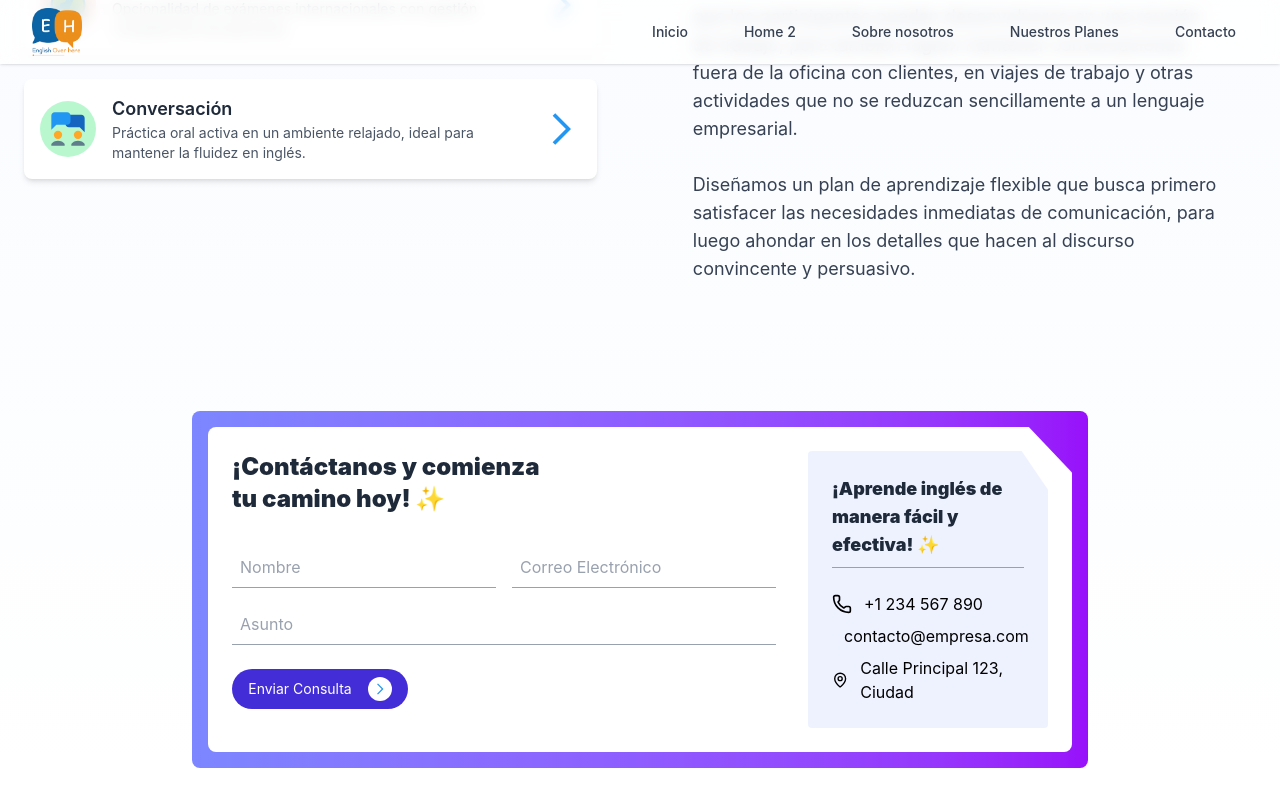
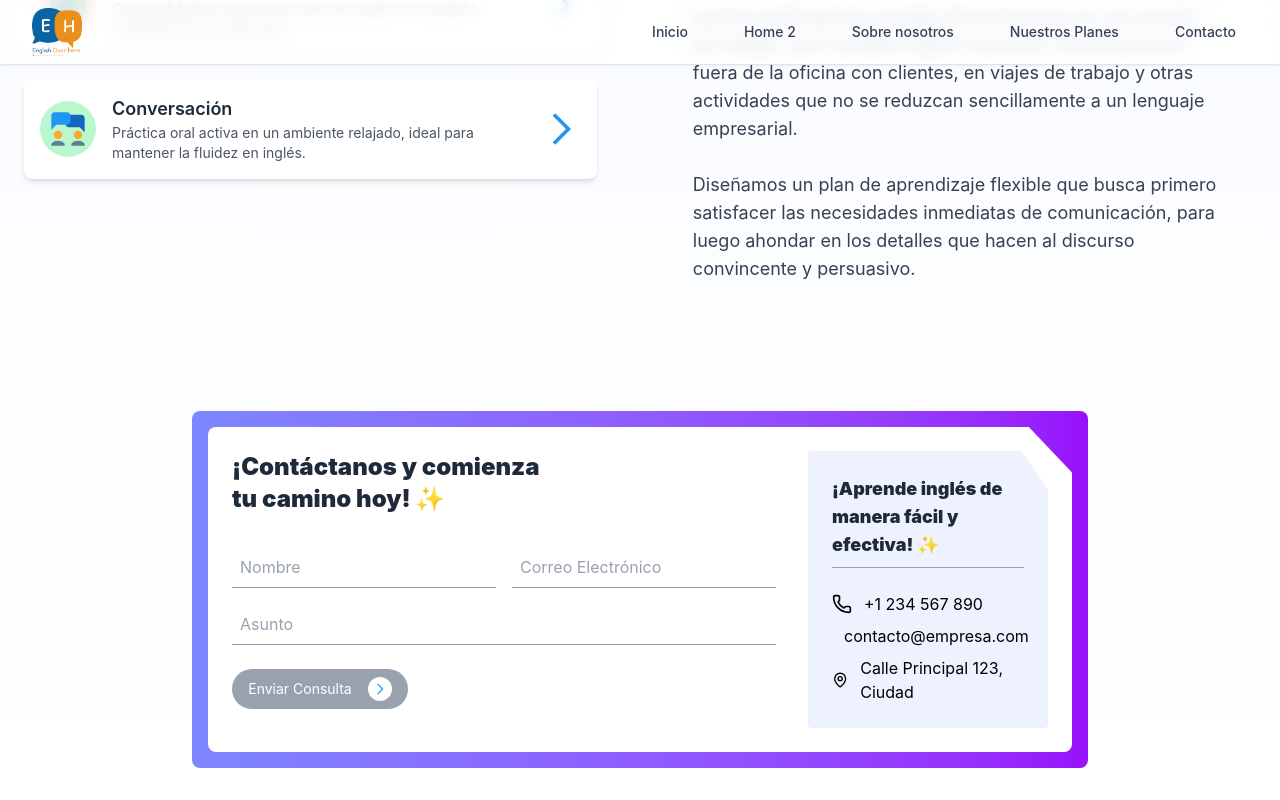
Before and after one commit to EngelFreites/official-english-web, a React (Vite) app: page / in a window 1280 px wide. Both pictures are taken after typing "Sample", "name@example.com", "Sample" into the empty fields and a click on the button "Enviar Consulta". Shown: the part 1309-2109 px from the top of the page. Built offline with nearby package versions, Linux system fonts and the light colour scheme.

Commit message:
refactor(email): prevent email resubmission after reload

```diff
--- a/src/component/Email/Email.jsx
+++ b/src/component/Email/Email.jsx
@@ -1,5 +1,5 @@
 import emailjs from "@emailjs/browser";
-import { useState } from "react";
+import { useState, useEffect } from "react";
 import { z } from "zod";
 import { Phone, Mail, MapPin } from "lucide-react";
 import { FcNext } from "react-icons/fc";
@@ -19,6 +19,17 @@ export default function Email() {
     honeypot: "",
   });
   const [errors, setErrors] = useState({});
+  const [sendEmail, setSendEmail] = useState(true);
+
+  useEffect(() => {
+    const navegatioEnd = window.performance.getEntriesByType("navigation");
+    if (navegatioEnd.length > 0 && navegatioEnd[0].type === "reload") {
+      setSendEmail(true);
+
+    }
+
+
+  }, []);
 
   const handleSubmit = async (e) => {
     e.preventDefault();
@@ -56,6 +67,7 @@ export default function Email() {
       message: "",
       honeypot: "",
     });
+    setSendEmail(false);
   };
 
   const handleChange = (e) => {
@@ -138,7 +150,9 @@ export default function Email() {
                 </div>
               </div>
 
-              <button
+              {
+                sendEmail
+                ?(    <button
                   type="submit"
                   className="bg-indigo-700 text-sm text-white w-44 flex items-center justify-center py-2 rounded-4xl"
                 >
@@ -146,7 +160,19 @@ export default function Email() {
                   <span className="bg-white w-6 h-6 flex items-center justify-center rounded-full ml-4">
                     <FcNext />
                   </span>
-              </button>
+                </button>)
+                :(
+                  <div
+                  className="bg-gray-400 text-sm text-white w-44 flex items-center justify-center py-2 rounded-4xl"
+                >
+                  Enviar Consulta
+                  <span className="bg-white w-6 h-6 flex items-center justify-center rounded-full ml-4">
+                    <FcNext />
+                  </span>
+                </div>
+                )
+              }
+
             </form>
           </div>
 
```
Lines whose indentation alone changed are shown as unchanged.
